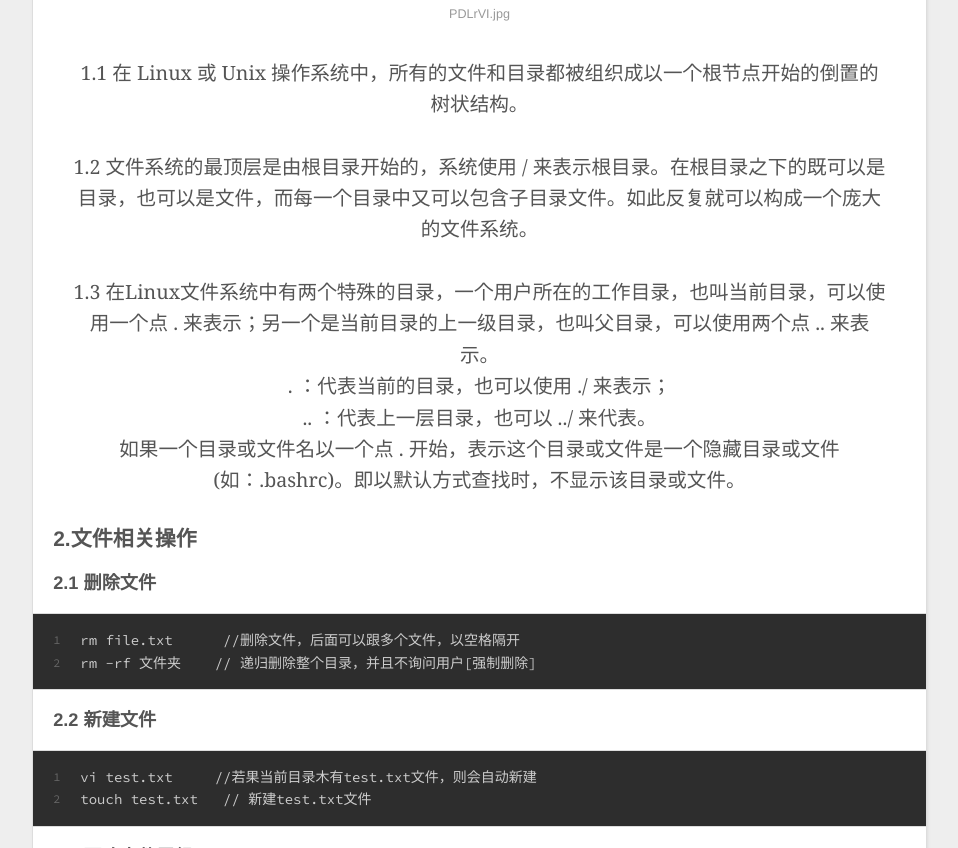
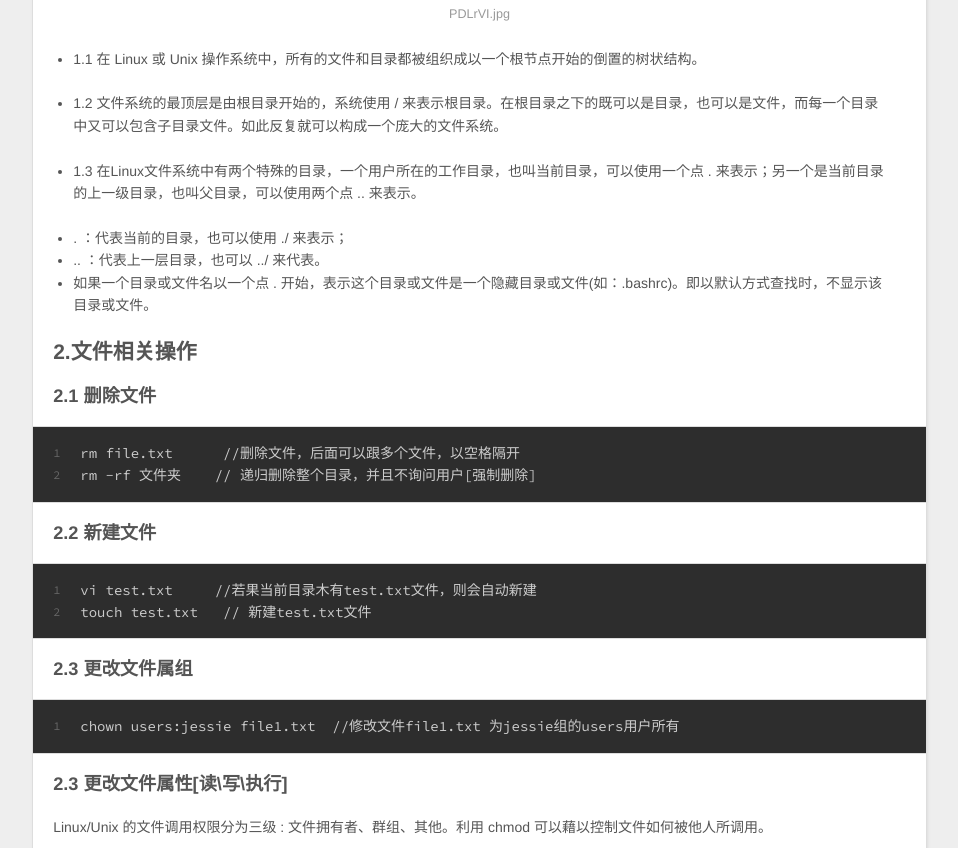
Before and after one commit to kaiwen0627/kaiwen0627.github.io, a plain HTML site: page 2018/08/07/LINUX-初体验/index.html in a window 1280 px wide. Shown: the part 936-1784 px from the top of the page, without its empty margins (8-966 px from the left). Drawn offline with nearby package versions, Linux system fonts and the light colour scheme.

Commit message:
Site updated: 2018-08-07 00:45:41

```diff
--- a/2018/08/07/LINUX-初体验/index.html
+++ b/2018/08/07/LINUX-初体验/index.html
@@ -5,18 +5,18 @@
 
   <title>LINUX 初体验 | Hexo</title>
   <meta name="viewport" content="width=device-width, initial-scale=1, maximum-scale=1">
-  <meta name="description" content="linux 入门工作原因，需要学习并使用linux以及shell后台相关操作。借此，总结一下遇到的常见操作。一来是方便自己查询，而来也是对自己学习做个总结。1.基础知识  1.1 在 Linux 或 Unix 操作系统中，所有的文件和目录都被组织成以一个根节点开始的倒置的树状结构。 1.2 文件系统的最顶层是由根目录开始的，系统使用 / 来表示根目录。在根目录之下的既可以是目录，也可以是文件，而每">
+  <meta name="description" content="linux 入门工作原因，需要学习并使用linux以及shell后台相关操作。借此，总结一下遇到的常见操作。一来是方便自己查询，而来也是对自己学习做个总结。1.基础知识  1.1 在 Linux 或 Unix 操作系统中，所有的文件和目录都被组织成以一个根节点开始的倒置的树状结构。  1.2 文件系统的最顶层是由根目录开始的，系统使用 / 来表示根目录。在根目录之下的既可以是目录，也可以是文件，而">
 <meta property="og:type" content="article">
 <meta property="og:title" content="LINUX 初体验">
 <meta property="og:url" content="http://yoursite.com/2018/08/07/LINUX-初体验/index.html">
 <meta property="og:site_name" content="Hexo">
-<meta property="og:description" content="linux 入门工作原因，需要学习并使用linux以及shell后台相关操作。借此，总结一下遇到的常见操作。一来是方便自己查询，而来也是对自己学习做个总结。1.基础知识  1.1 在 Linux 或 Unix 操作系统中，所有的文件和目录都被组织成以一个根节点开始的倒置的树状结构。 1.2 文件系统的最顶层是由根目录开始的，系统使用 / 来表示根目录。在根目录之下的既可以是目录，也可以是文件，而每">
+<meta property="og:description" content="linux 入门工作原因，需要学习并使用linux以及shell后台相关操作。借此，总结一下遇到的常见操作。一来是方便自己查询，而来也是对自己学习做个总结。1.基础知识  1.1 在 Linux 或 Unix 操作系统中，所有的文件和目录都被组织成以一个根节点开始的倒置的树状结构。  1.2 文件系统的最顶层是由根目录开始的，系统使用 / 来表示根目录。在根目录之下的既可以是目录，也可以是文件，而">
 <meta property="og:locale" content="default">
 <meta property="og:image" content="https://s1.ax1x.com/2018/08/05/PDLrVI.jpg">
-<meta property="og:updated_time" content="2018-08-06T16:01:13.251Z">
+<meta property="og:updated_time" content="2018-08-06T16:45:34.275Z">
 <meta name="twitter:card" content="summary">
 <meta name="twitter:title" content="LINUX 初体验">
-<meta name="twitter:description" content="linux 入门工作原因，需要学习并使用linux以及shell后台相关操作。借此，总结一下遇到的常见操作。一来是方便自己查询，而来也是对自己学习做个总结。1.基础知识  1.1 在 Linux 或 Unix 操作系统中，所有的文件和目录都被组织成以一个根节点开始的倒置的树状结构。 1.2 文件系统的最顶层是由根目录开始的，系统使用 / 来表示根目录。在根目录之下的既可以是目录，也可以是文件，而每">
+<meta name="twitter:description" content="linux 入门工作原因，需要学习并使用linux以及shell后台相关操作。借此，总结一下遇到的常见操作。一来是方便自己查询，而来也是对自己学习做个总结。1.基础知识  1.1 在 Linux 或 Unix 操作系统中，所有的文件和目录都被组织成以一个根节点开始的倒置的树状结构。  1.2 文件系统的最顶层是由根目录开始的，系统使用 / 来表示根目录。在根目录之下的既可以是目录，也可以是文件，而">
 <meta name="twitter:image" content="https://s1.ax1x.com/2018/08/05/PDLrVI.jpg">
 
     <link rel="alternate" href="/atom.xml" title="Hexo" type="application/atom+xml">
@@ -89,11 +89,17 @@
     <div class="article-entry" itemprop="articleBody">
 
         <h1 id="linux-入门"><a href="#linux-入门" class="headerlink" title="linux 入门"></a>linux 入门</h1><h3 id="工作原因，需要学习并使用linux以及shell后台相关操作。借此，总结一下遇到的常见操作。一来是方便自己查询，而来也是对自己学习做个总结。"><a href="#工作原因，需要学习并使用linux以及shell后台相关操作。借此，总结一下遇到的常见操作。一来是方便自己查询，而来也是对自己学习做个总结。" class="headerlink" title="工作原因，需要学习并使用linux以及shell后台相关操作。借此，总结一下遇到的常见操作。一来是方便自己查询，而来也是对自己学习做个总结。"></a>工作原因，需要学习并使用linux以及shell后台相关操作。借此，总结一下遇到的常见操作。一来是方便自己查询，而来也是对自己学习做个总结。</h3><h2 id="1-基础知识"><a href="#1-基础知识" class="headerlink" title="1.基础知识"></a>1.基础知识</h2><p><img src="https://s1.ax1x.com/2018/08/05/PDLrVI.jpg" alt="PDLrVI.jpg"></p>
-<blockquote>
-<p>1.1 在 Linux 或 Unix 操作系统中，所有的文件和目录都被组织成以一个根节点开始的倒置的树状结构。</p>
-<p>1.2 文件系统的最顶层是由根目录开始的，系统使用 / 来表示根目录。在根目录之下的既可以是目录，也可以是文件，而每一个目录中又可以包含子目录文件。如此反复就可以构成一个庞大的文件系统。</p>
-<p>1.3 在Linux文件系统中有两个特殊的目录，一个用户所在的工作目录，也叫当前目录，可以使用一个点 . 来表示；另一个是当前目录的上一级目录，也叫父目录，可以使用两个点 .. 来表示。<br>. ：代表当前的目录，也可以使用 ./ 来表示；<br>.. ：代表上一层目录，也可以 ../ 来代表。<br>如果一个目录或文件名以一个点 . 开始，表示这个目录或文件是一个隐藏目录或文件(如：.bashrc)。即以默认方式查找时，不显示该目录或文件。</p>
-</blockquote>
+<ul>
+<li><p>1.1 在 Linux 或 Unix 操作系统中，所有的文件和目录都被组织成以一个根节点开始的倒置的树状结构。</p>
+</li>
+<li><p>1.2 文件系统的最顶层是由根目录开始的，系统使用 / 来表示根目录。在根目录之下的既可以是目录，也可以是文件，而每一个目录中又可以包含子目录文件。如此反复就可以构成一个庞大的文件系统。</p>
+</li>
+<li><p>1.3 在Linux文件系统中有两个特殊的目录，一个用户所在的工作目录，也叫当前目录，可以使用一个点 . 来表示；另一个是当前目录的上一级目录，也叫父目录，可以使用两个点 .. 来表示。</p>
+</li>
+<li>. ：代表当前的目录，也可以使用 ./ 来表示；</li>
+<li>.. ：代表上一层目录，也可以 ../ 来代表。</li>
+<li>如果一个目录或文件名以一个点 . 开始，表示这个目录或文件是一个隐藏目录或文件(如：.bashrc)。即以默认方式查找时，不显示该目录或文件。</li>
+</ul>
 <h2 id="2-文件相关操作"><a href="#2-文件相关操作" class="headerlink" title="2.文件相关操作"></a>2.文件相关操作</h2><h3 id="2-1-删除文件"><a href="#2-1-删除文件" class="headerlink" title="2.1 删除文件"></a>2.1 删除文件</h3><figure class="highlight plain"><table><tr><td class="gutter"><pre><span class="line">1</span><br><span class="line">2</span><br></pre></td><td class="code"><pre><span class="line">rm file.txt      //删除文件，后面可以跟多个文件，以空格隔开</span><br><span class="line">rm -rf 文件夹    // 递归删除整个目录，并且不询问用户[强制删除]</span><br></pre></td></tr></table></figure>
 <h3 id="2-2-新建文件"><a href="#2-2-新建文件" class="headerlink" title="2.2 新建文件"></a>2.2 新建文件</h3><figure class="highlight plain"><table><tr><td class="gutter"><pre><span class="line">1</span><br><span class="line">2</span><br></pre></td><td class="code"><pre><span class="line">vi test.txt     //若果当前目录木有test.txt文件，则会自动新建</span><br><span class="line">touch test.txt   // 新建test.txt文件</span><br></pre></td></tr></table></figure>
 <h3 id="2-3-更改文件属组"><a href="#2-3-更改文件属组" class="headerlink" title="2.3 更改文件属组"></a>2.3 更改文件属组</h3><figure class="highlight plain"><table><tr><td class="gutter"><pre><span class="line">1</span><br></pre></td><td class="code"><pre><span class="line">chown users:jessie file1.txt  //修改文件file1.txt 为jessie组的users用户所有</span><br></pre></td></tr></table></figure>
```
Also changed, not shown: content.json (+1 -1 lines), index.html (+11 -5 lines).
